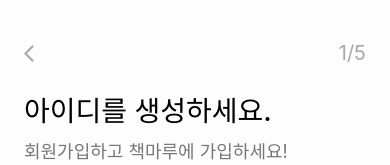
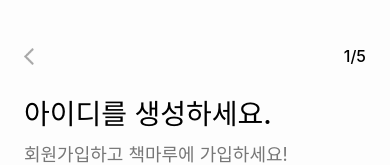
Before and after one commit to plain-bookshelf/BookShelf-App, a React Native app: screen / in a window 390 px wide. Shown: the top 165 px of the page. Built offline with nearby package versions, Linux system fonts and the light colour scheme.

Commit message:
fix :: function handlePrev, hanldeNext exception
-step을 1, 1.5, 2로 나누어 관리가 용이하도록 변경
-isEmail과 현재 step에 따라 handlePrev, handleNext 예외 동작 추가

```diff
--- a/src/components/auth/authLayout/AuthLayout.tsx
+++ b/src/components/auth/authLayout/AuthLayout.tsx
@@ -1,3 +1,4 @@
+import { View } from "react-native";
 import * as S from "./style"
 
 interface AuthLayoutProps{
@@ -7,9 +8,7 @@
 export default function AuthLayout({ children }: AuthLayoutProps) {
   return(
     <S.LayoutContainer>
-      <S.InnerLayout>
-        {children}
-      </S.InnerLayout>
+         {children}
     </S.LayoutContainer>
   )
 }
--- a/src/components/auth/authLayout/style.ts
+++ b/src/components/auth/authLayout/style.ts
@@ -1,12 +1,9 @@
 import { colorStyle } from "@/styles/colorStyle";
 import styled from "styled-components/native";
+import { SafeAreaView } from 'react-native-safe-area-context';
 
-export const LayoutContainer = styled.SafeAreaView`
+export const LayoutContainer = styled(SafeAreaView)`
   flex: 1;
-  padding: 41px 24px 52px;
+  padding: 36px 24px 52px; /* bottom쪽 padding은 디자이너한테 문의 해둔 상태 추후 변경 */
   background-color: ${colorStyle.whiteBackground};
 `
-
-export const InnerLayout = styled.View`
-  flex: 1;
-`
--- a/src/navigation/RootNavigator.tsx
+++ b/src/navigation/RootNavigator.tsx
@@ -9,15 +9,15 @@
   return(
     <Stack.Navigator>
       <Stack.Screen
-        name="home"
-        component={temp}
+        name="Home"
+        component={Temp}
         options={{ headerShown: false }}
       />
     </Stack.Navigator>
   )
 }
 
-function temp() {
+function Temp() {
 
   return(
     <>
--- a/src/screens/signup/SignupHeader.tsx
+++ b/src/screens/signup/SignupHeader.tsx
@@ -8,13 +8,14 @@
 }
 
 export default function SignupHeader({ step, onPrev }: SignupHeaderProps) {
+  const nowStep = Math.floor(step);
 
   return(
-    <View style={{ width: '100%', flexDirection: "row", alignItems: "center", justifyContent: "space-between", marginBottom: 24 }}>
+    <View style={{ width: '100%', flexDirection: "row", alignItems: "center", justifyContent: "space-between", height: 40, marginBottom: 16 }}>
       <Pressable onPress={onPrev}>
         <Image source={btn_previous_default} style={{ width: 10, height: 17}} />
       </Pressable>
-      <Typography children={`${step}/5`} font='regular20' color='appBarGray' />
+      <Typography children={`${nowStep}/5`} font='medium16' color='defaultBlack' />
     </View>
   )
 }
--- a/src/screens/signup/SignupScreen.tsx
+++ b/src/screens/signup/SignupScreen.tsx
@@ -5,7 +5,6 @@
 import ActionLayout from "./ActionLayout";
 import KeyboardDismiss from "@/components/common/KeyboardDismiss";
 import PasswordStep from "./steps/PasswordStep";
-import EmailStep from "./steps/EmailStep";
 import VerificationStep from "./steps/VerificationStep";
 import AuthLayout from "@/components/auth/authLayout/AuthLayout";
 
@@ -24,8 +23,31 @@
     prevStepRef.current = step;
   }, [step])
 
-  const handlePrev = () => setStep((s) => s - 1);
-  const handleNext = () => setStep((s) => s + 1);
+  const handlePrev = () => {
+    if(step === 1.5 && isEmail){
+      setStep((s) => s - 0.5);
+      return;
+    }
+    else if(step === 2 && isEmail){
+      setStep((s) => s - 0.5);
+      return;
+    }
+
+    if(step < 2){
+      /* 나중에 login / signup 페이지로 넘기도록 해야함 */
+      return;
+    }
+
+    setStep((s) => s - 1)
+  };
+  const handleNext = () => {
+    if(isEmail){
+      setStep((s) => s + 0.5);
+      return;
+    }
+
+    setStep((s) => s + 1)
+  };
 
   return(
     <KeyboardDismiss>
@@ -59,24 +81,21 @@
         </ContentLayout>
       )
 
+    case 1.5:
+      return(
+        <ContentLayout>
+          <VerificationStep value={form.verificationCode} onChange={(text: string) => setForm({...form, verificationCode: text})} setIsStepValid={setIsStepValid} />
+        </ContentLayout>
+      )
+
     case 2:
       return(
         <ContentLayout>
-          {!isEmail ?
-            <PasswordStep value={form.password} onChange={(text: string) => setForm({...form, password: text})} setIsStepValid={setIsStepValid} /> :
-            <VerificationStep value={form.verificationCode} onChange={(text: string) => setForm({...form, verificationCode: text})} setIsStepValid={setIsStepValid} />
-          }
-          </ContentLayout>
+          <PasswordStep value={form.password} onChange={(text: string) => setForm({...form, password: text})} setIsStepValid={setIsStepValid} />
+        </ContentLayout>
       )
 
     case 3:
-      return(
-        <ContentLayout>
-          <EmailStep value={form.email} onChange={(text: string) => setForm({...form, email: text})} setIsStepValid={setIsStepValid} />
-        </ContentLayout>
-      )
-
-    case 4:
       return(
         <ContentLayout>
           <VerificationStep value={form.verificationCode} onChange={(text: string) => setForm({...form, verificationCode: text})} setIsStepValid={setIsStepValid} />
```
